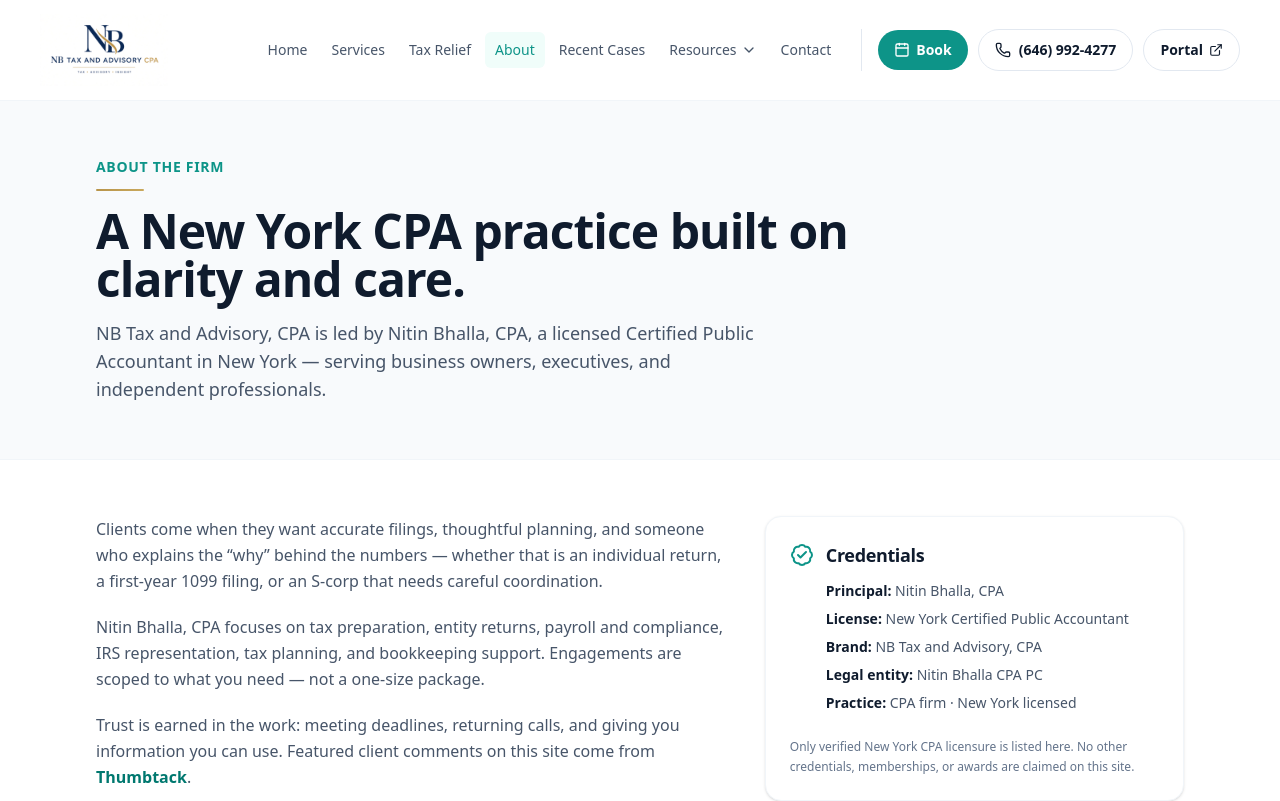
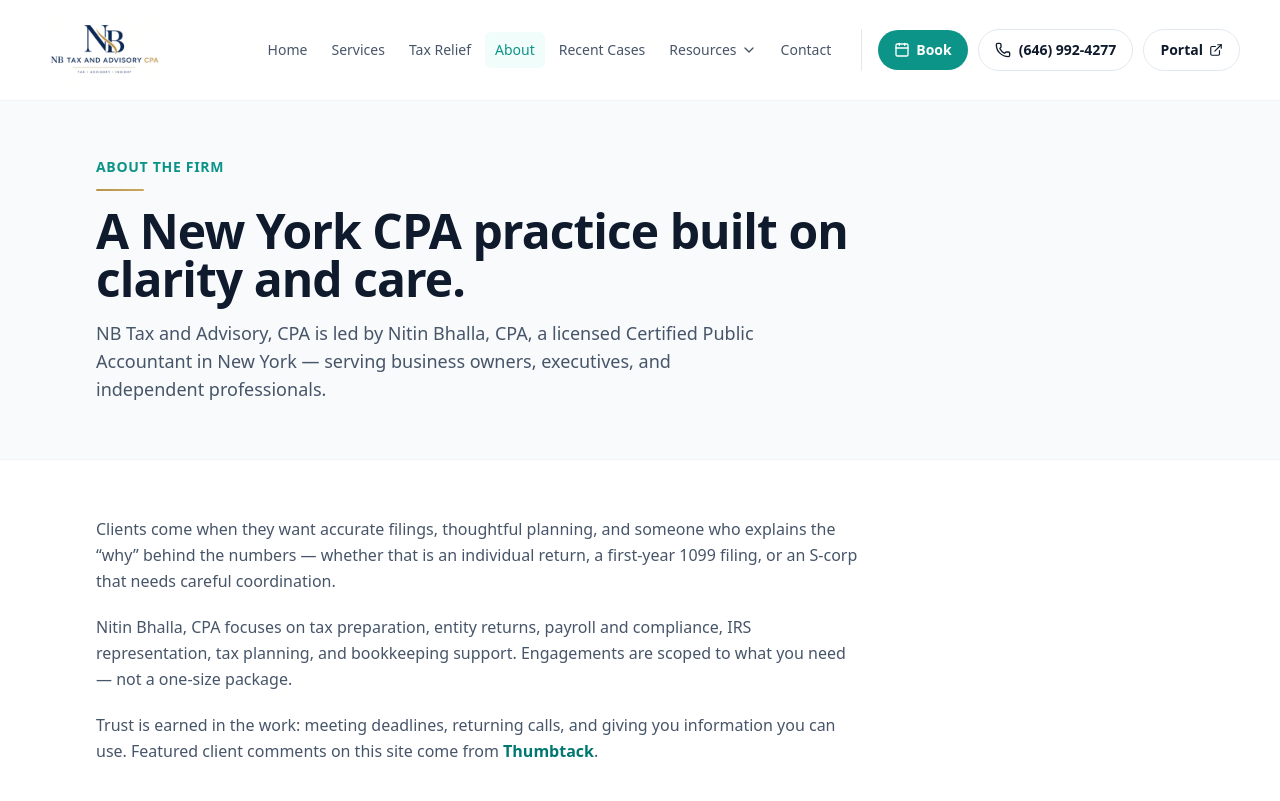
Before and after one commit to bhallanitin1989/nitin-bhalla-cpa, a Next.js app: page /about in a window 1280 px wide. Shown: the top 801 px of the page. Built offline with nearby package versions, Linux system fonts and the light colour scheme.

Commit message:
Remove credentials box from About page

```diff
--- a/app/about/page.tsx
+++ b/app/about/page.tsx
@@ -1,6 +1,6 @@
 import type { Metadata } from "next";
 import Link from "next/link";
-import { ArrowRight, BadgeCheck, Calendar, Phone } from "lucide-react";
+import { ArrowRight, Calendar, Phone } from "lucide-react";
 import { thumbtackUrl } from "@/lib/reviews";
 import { site } from "@/lib/site";
 
@@ -30,8 +30,7 @@ export default function AboutPage() {
       </section>
 
       <section className="mx-auto max-w-6xl px-4 py-14 sm:px-6 lg:px-8">
-        <div className="grid gap-10 lg:grid-cols-[1.2fr_0.8fr]">
-          <div className="space-y-5 text-base leading-relaxed text-slate-600">
+        <div className="max-w-3xl space-y-5 text-base leading-relaxed text-slate-600">
           <p>
             Clients come when they want accurate filings, thoughtful planning,
             and someone who explains the &ldquo;why&rdquo; behind the numbers —
@@ -60,47 +59,6 @@ export default function AboutPage() {
           </p>
         </div>
 
-          <aside className="h-fit rounded-2xl border border-slate-100 bg-white p-6 shadow-sm">
-            <div className="flex items-start gap-3">
-              <BadgeCheck
-                className="mt-0.5 h-6 w-6 text-teal-600"
-                aria-hidden
-              />
-              <div>
-                <h2 className="text-lg font-semibold text-navy-900">
-                  Credentials
-                </h2>
-                <ul className="mt-3 space-y-2 text-sm text-slate-600">
-                  <li>
-                    <strong className="text-navy-900">Principal:</strong>{" "}
-                    {site.principal}
-                  </li>
-                  <li>
-                    <strong className="text-navy-900">License:</strong> New York
-                    Certified Public Accountant
-                  </li>
-                  <li>
-                    <strong className="text-navy-900">Brand:</strong>{" "}
-                    {site.brandName}
-                  </li>
-                  <li>
-                    <strong className="text-navy-900">Legal entity:</strong>{" "}
-                    {site.legalName}
-                  </li>
-                  <li>
-                    <strong className="text-navy-900">Practice:</strong>{" "}
-                    CPA firm · New York licensed
-                  </li>
-                </ul>
-              </div>
-            </div>
-            <p className="mt-6 text-xs leading-relaxed text-slate-500">
-              Only verified New York CPA licensure is listed here. No other
-              credentials, memberships, or awards are claimed on this site.
-            </p>
-          </aside>
-        </div>
-
         <div className="mt-12 flex flex-wrap gap-3">
           {site.calendlyUrl ? (
             <a
```
Lines whose indentation alone changed are shown as unchanged.
